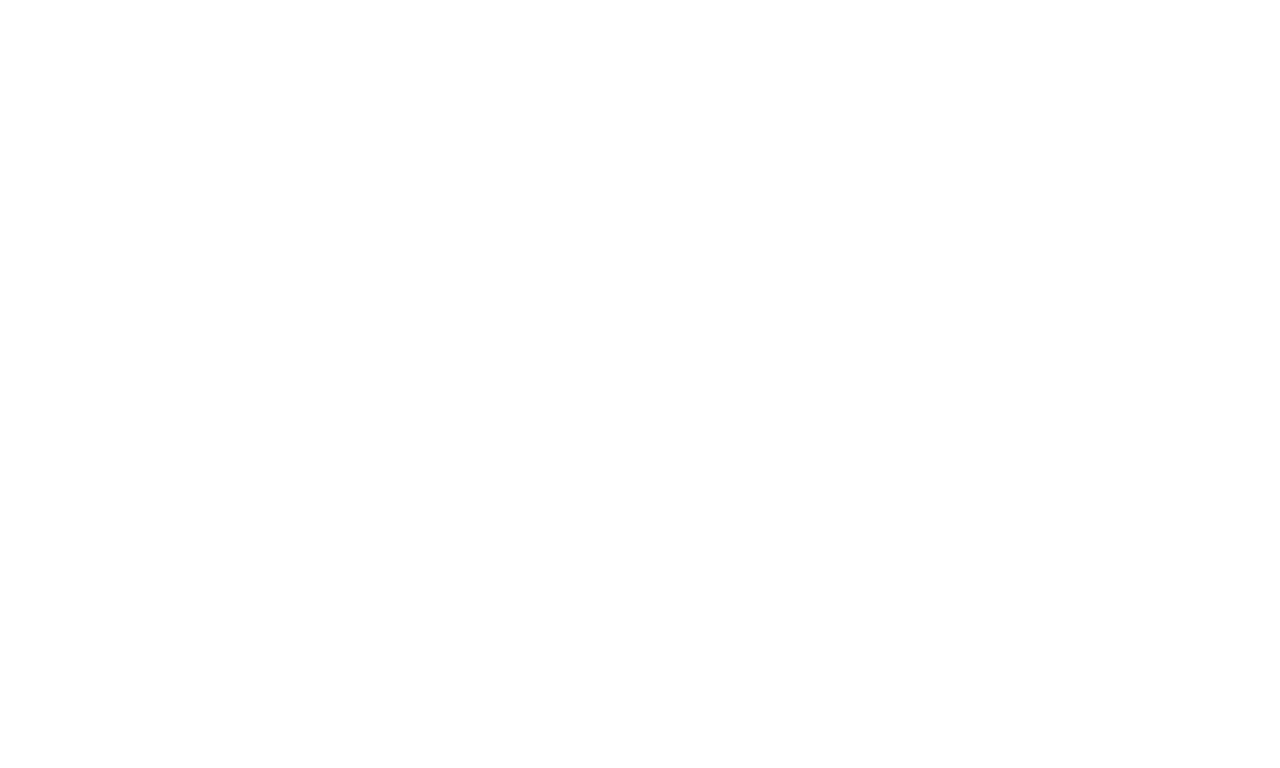
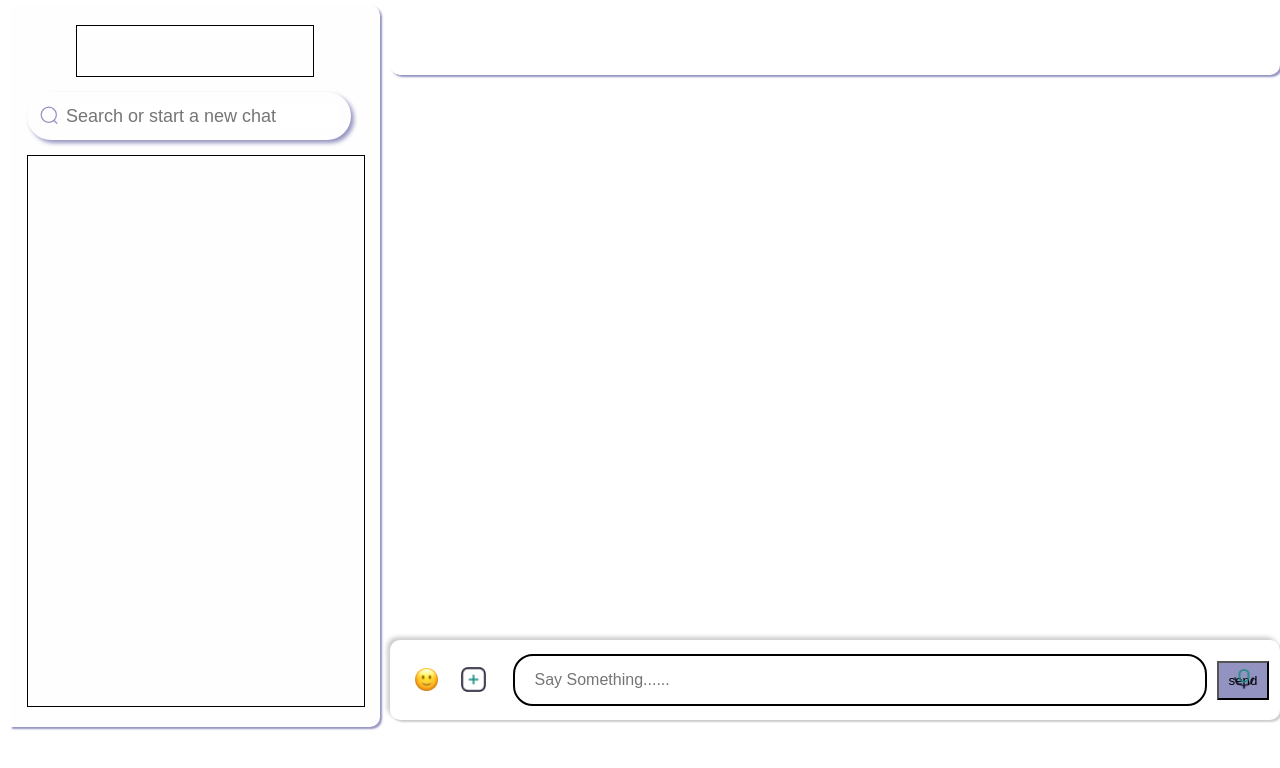
Before and after one commit to NJEI03/SeeDChat, a plain HTML site: page index.html in a window 1280 px wide. Drawn offline with Linux system fonts and the light colour scheme.

Commit message:
the layout structure of the SeedChat app

```diff
--- /dev/null
+++ b/Public/css/global.css
@@ -0,0 +1,185 @@
+/* body */
+body {
+    margin: 0;
+    padding: 0;
+    box-sizing: border-box;
+    width: 100%;
+    height: 100%;
+    overflow: hidden;
+    display: flex;
+    gap: 10px;
+    padding: 5px 0 0 10px;
+}
+
+/* aside section for the personal-user and the other users */
+#messages-container {
+    width: 330px;
+    height: 100%;
+    display: flex;
+    flex-direction: column;
+    align-items: center;
+    padding: 20px;
+    gap: 15px;
+    box-shadow: 2px 2px 2px #9393C1;
+    background-color: #adb2b204;
+    border-radius: 0 10px 10px 0;
+}
+
+/* user information */
+#user-Info-Header {
+    width: 236px;
+    height: 50px;
+    border: 1px solid #000;
+}
+
+/* chats section that consist of the search box and users */
+#messages-chat {
+    width: 336px;
+    height: 100%;
+    display: flex;
+    flex-direction: column;
+    gap: 15px;
+}
+
+/* search div */
+#messages-search {
+    width: 300px;
+    height: 48px;
+    display: flex;
+    justify-content: start;
+    align-items: center;
+    padding: 0 12px;
+    gap: 5px;
+    border-radius: 25px;
+    box-shadow: 3px 3px 4px #9393C1;
+}
+
+/* search icon */
+img {
+    width: 20px;
+    height: 20px;
+    margin-top: -2px;
+}
+
+/* the inputs */
+#search {
+    width: 280px;
+    height: 24px;
+    border: none;
+    outline: none;
+    font-size: 18px;
+    color: #9393C1;
+}
+
+/* other users display */
+#messages {
+    width: 336px;
+    height: 550px;
+    border: 1px solid;
+}
+
+
+/* main body section that consist of three parts chat header,chats and chat inputs */
+#Current-Chat-Container {
+    width: 100%;
+    height: 100%;
+
+}
+
+/* chat header */
+#Chat-Header-Container {
+    width: 100%;
+    height: 70px;
+    box-shadow: 2px 2px 2px #9393C1;
+    border-radius: 0 0 10px 10px;
+
+}
+
+/* chats section */
+#chats {
+    width: 100%;
+    height: 565px;
+
+}
+
+/* chats inputs consist of three sections the left items,form and record icon */
+#chat-input-container {
+    width: 100%;
+    height: 80px;
+    display: flex;
+    align-items: center;
+    justify-content: space-around;
+    box-shadow: 2px 2px 2px rgba(0, 0, 0, 0.2),
+        -3px -3px 4px rgba(0, 0, 0, 0.2);
+    border-radius: 10px;
+}
+
+
+/* left items */
+#left-items {
+    width: 72px;
+    height: 24px;
+    /* border: 2px solid; */
+    display: flex;
+    padding: 😉;
+    align-items: center;
+    justify-content: space-between;
+}
+
+/* images in the left items */
+#left-items img {
+    width: 25px;
+    height: 25px;
+}
+
+/* form has the button and inputs */
+#form {
+    width: 80%;
+    display: flex;
+    justify-content: center;
+    align-items: center;
+    gap: 10px;
+}
+
+/* button */
+button {
+    width: 80px;
+    padding: 10px;
+    /* border: none; */
+    outline: none;
+    background-color: #9393C1;
+    cursor: pointer;
+
+}
+
+/* input */
+#chat-input-box {
+    width: 670px;
+    height: 48px;
+    border: 2px solid;
+    padding: 0 10px;
+    display: flex;
+    align-items: center;
+    border-radius: 20px;
+}
+
+#text {
+    width: 660px;
+    height: 24px;
+    border: none;
+    outline: none;
+    padding: 10px;
+    font-size: 16px;
+    font-family: sans-serif;
+}
+
+/* record icons */
+#record-icon {
+    width: 24px;
+    height: 24px;
+    display: flex;
+    justify-content: center;
+    align-items: center;
+    margin: 0 0 0 -4rem;
+
+}
--- a/index.html
+++ b/index.html
@@ -1,11 +1,69 @@
 <!DOCTYPE html>
 <html lang="en">
+
 <head>
     <meta charset="UTF-8">
     <meta name="viewport" content="width=device-width, initial-scale=1.0">
     <title>SeeDChat</title>
+    <link rel="stylesheet" href="./Public/css/global.css">
 </head>
+
 <body>
+    <!-- user information  -->
+    <aside id="messages-container">
+        <!-- chats section that consist of the search box and users  -->
+        <div id="user-Info-Header">
 
+        </div>
+        <!-- search div  -->
+        <div id="messages-chat">
+            <!-- the inputs  -->
+
+            <div id="messages-search">
+                <img src="/Public/Assets/img-icons/search.png" alt="">
+                <input type="text" placeholder="Search or start a new chat" id="search">
+            </div>
+            <!-- /* other users display */ -->
+            <div id="messages"></div>
+        </div>
+    </aside>
+
+    <!-- end of user information -->
+
+    <!-- main body section that consist of three parts chat header,chats and chat inputs  -->
+
+    <section id="Current-Chat-Container">
+        <!-- /* chat header */ -->
+        <div id="Chat-Header-Container">
+
+        </div>
+        <!-- chats -->
+        <div id="chats">
+
+        </div>
+        <!-- chat input section -->
+        <div id="chat-input-container">
+            <!-- left items  -->
+            <div id="left-items">
+                <img src="/Public/Assets/img-icons/🙂@2x.png" alt="">
+                <img src="/Public/Assets/img-icons/Plus.png" alt="">
+
+            </div>
+
+            <!-- form  -->
+            <form action="" id="form">
+                <div id="chat-input-box">
+                    <input type="text" placeholder="Say Something......" id="text" autocomplete="off">
+                </div>
+                <button>send</button>
+            </form>
+            <!-- recording -->
+            <div id="record-icon">
+                <img src="/Public/Assets/img-icons/Voice.png" alt="">
+            </div>
+        </div>
+
+    </section>
 </body>
+
 </html>
```
Also changed, not shown: Public/Assets/img-icons/Plus.png (added), Public/Assets/img-icons/Voice.png (added), Public/Assets/img-icons/search.png (added), Public/Assets/img-icons/🙂@2x.png (added), global.css (deleted).
